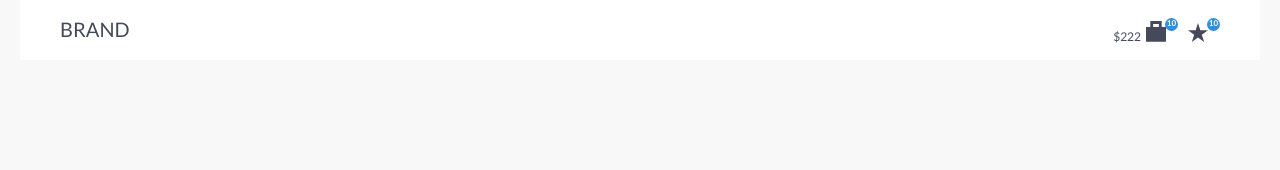
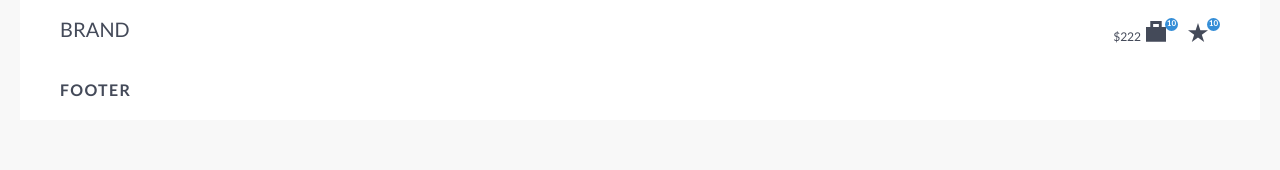
Before and after one commit to Christopher-Cudiamat/js_challenge_jagaad_Christopher-Cudiamat, a React (Create React App) app in the folder my-app/: page / in a window 1280 px wide. Shown: the top 170 px of the page. Built offline with nearby package versions, Linux system fonts and the light colour scheme.

Commit message:
Created static Footer section

```diff
--- a/my-app/src/App.tsx
+++ b/my-app/src/App.tsx
@@ -1,12 +1,14 @@
 import React from "react";
 
 import "./App.scss";
+import Footer from "./components/Footer/Footer.component";
 import Header from "./components/Header/Header.component";
 
 const App: React.FC = () => {
   return (
     <div>
       <Header />
+      <Footer />
     </div>
   );
 };
--- /dev/null
+++ b/my-app/src/components/Footer/Footer.component.tsx
@@ -0,0 +1,12 @@
+import React from "react";
+import "./footer.style.scss";
+
+const Footer: React.FC = () => {
+  return (
+    <footer className="footer">
+      <p className="footer-sidenote">FOOTER</p>
+    </footer>
+  );
+};
+
+export default Footer;
--- /dev/null
+++ b/my-app/src/components/Footer/footer.style.scss
@@ -0,0 +1,11 @@
+@import "../../sassStyles/mixins";
+
+.footer {
+  @include container;
+  @include bar;
+}
+
+.footer-sidenote {
+  font-family: "Lato-Bold", sans-serif;
+  letter-spacing: 0.137rem;
+}
```
